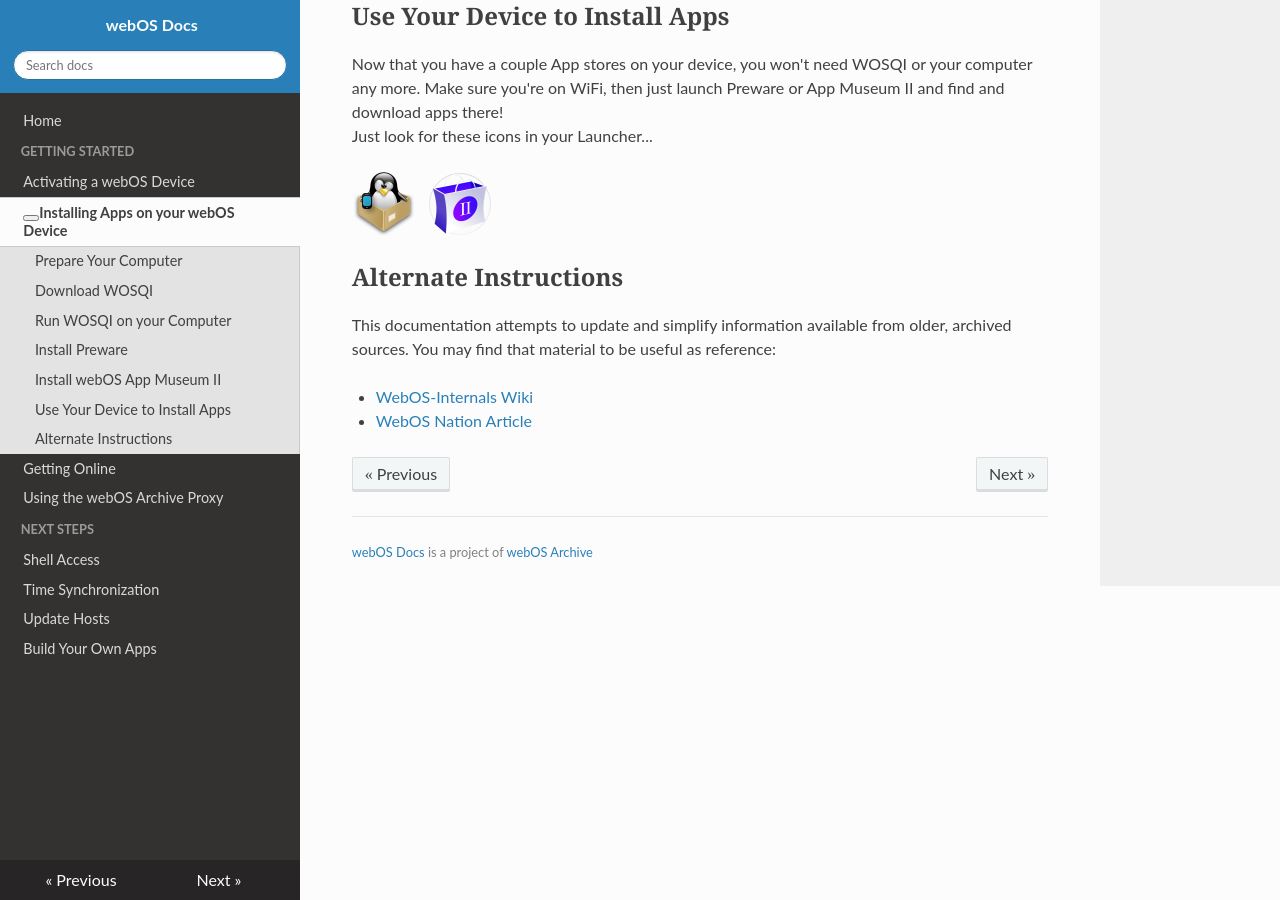
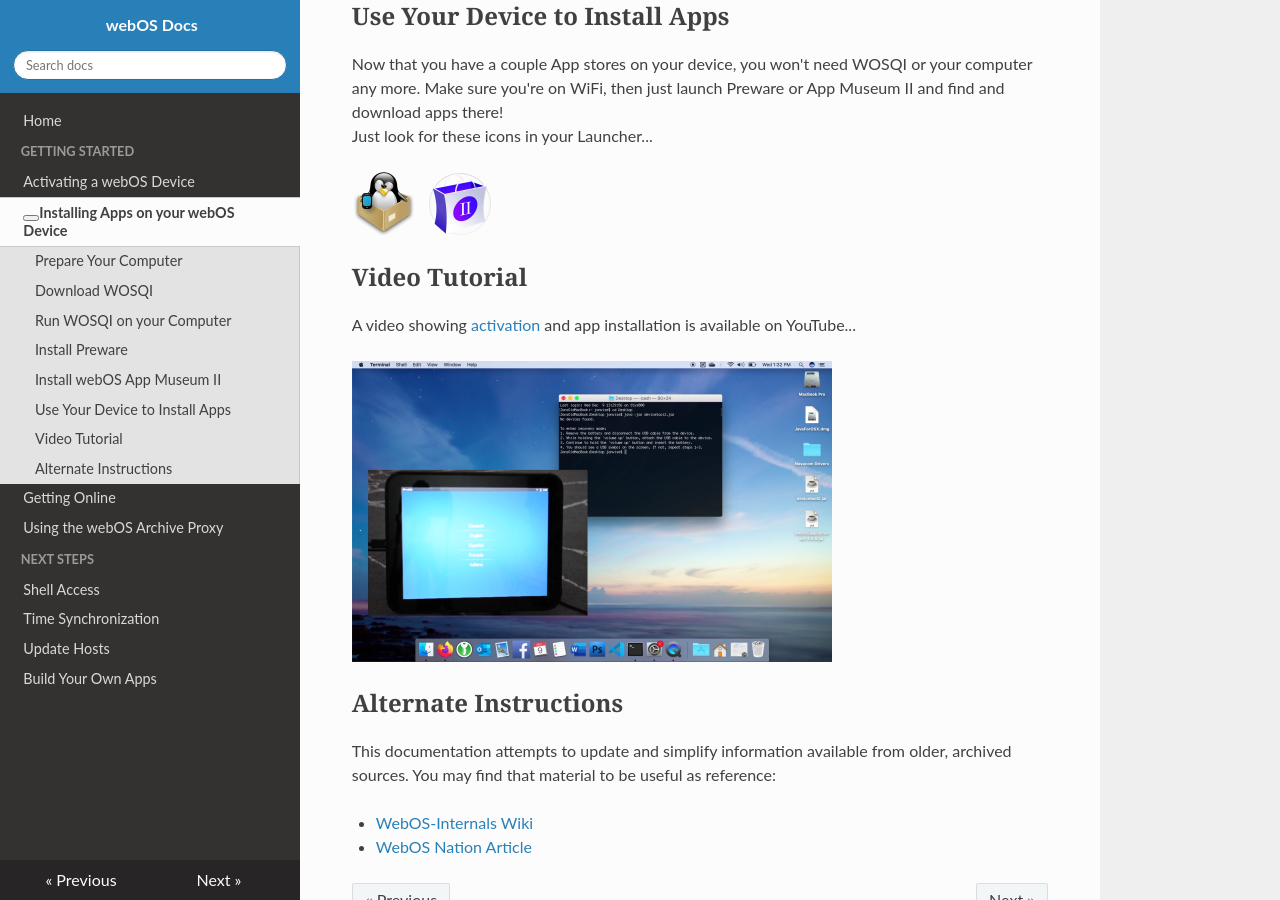
Before and after one commit to webOSArchive/webos-docs, an MkDocs documentation site: the page built from docs/appstores.md, in a window 1280 px wide and 900 px high, scrolled down 2446 px. Built offline with MkDocs 1.6.1, drawn with Linux system fonts in a browser that asks for light colours; nearby versions of some CDN libraries; some web fonts are replaced; library files that are not in the unit come from our copies; some of the changed text lies outside the part shown.

Commit message:
add video tutorial

```diff
--- a/docs/appstores.md
+++ b/docs/appstores.md
@@ -68,6 +68,13 @@ Now that you have a couple App stores on your device, you won't need WOSQI or yo
 
 ![Preware](images/preware-icon.png) &nbsp;&nbsp;![App Museum II](images/appmuseum-icon.png)
 
+## Video Tutorial
+
+A video showing [activation](activate.md) and app installation is available on YouTube...
+
+[![Video Tutorial](images/videotutorial.png)](https://www.youtube.com/watch?v=enQB3Tygebg "Activating a HP Touchpad")
+
+
 ## Alternate Instructions
 
 This documentation attempts to update and simplify information available from older, archived sources. You may find that material to be useful as reference:
```
Also changed, not shown: other parts of docs/appstores.md (+1 -1 lines), docs/activate.md (+6 -0 lines), docs/images/videotutorial.png (added).
